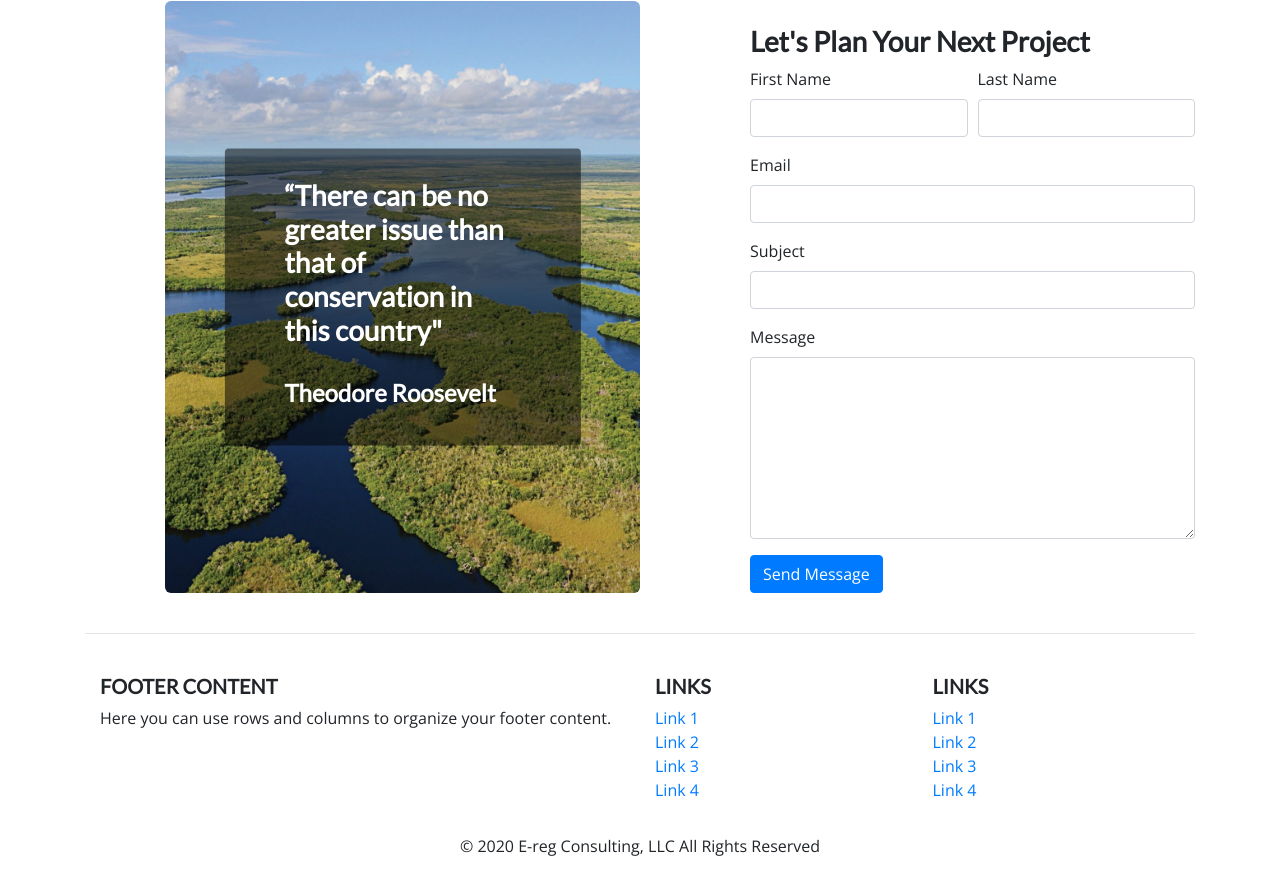
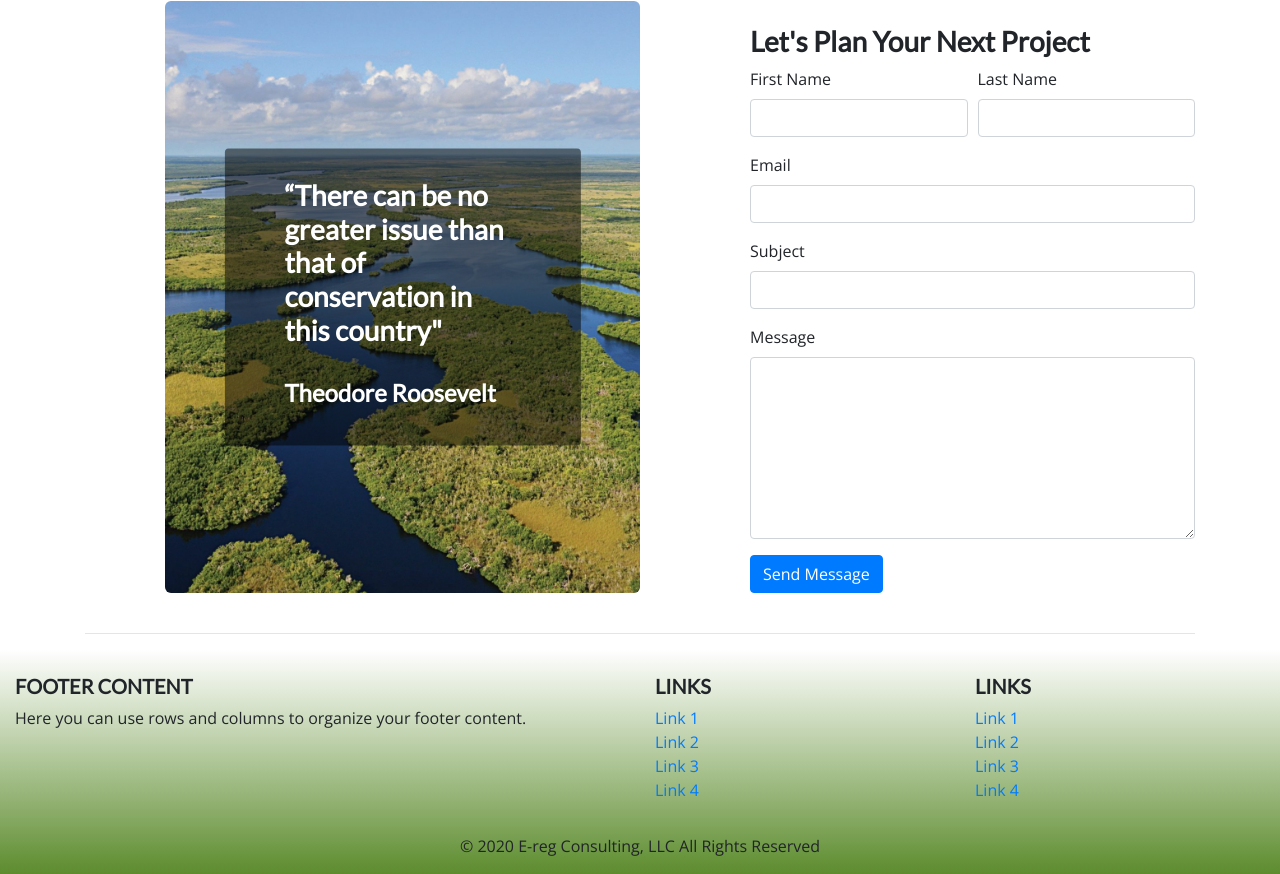
Before and after one commit to casey-cook/eregconsulting, a website: page index.html in a window 1280 px wide. Shown: the part 1630-2504 px from the top of the page. Drawn offline with nearby package versions, Linux system fonts and the light colour scheme.

Commit message:
added gradient to footer

```diff
--- a/css/styles.css
+++ b/css/styles.css
@@ -142,3 +142,7 @@
   opacity: .7;
   text-decoration: none !important;
 }
+
+footer {
+  background-image: linear-gradient(white, #5D8C2E);
+}
```
Also changed, not shown: index.html (+7 -6 lines).
